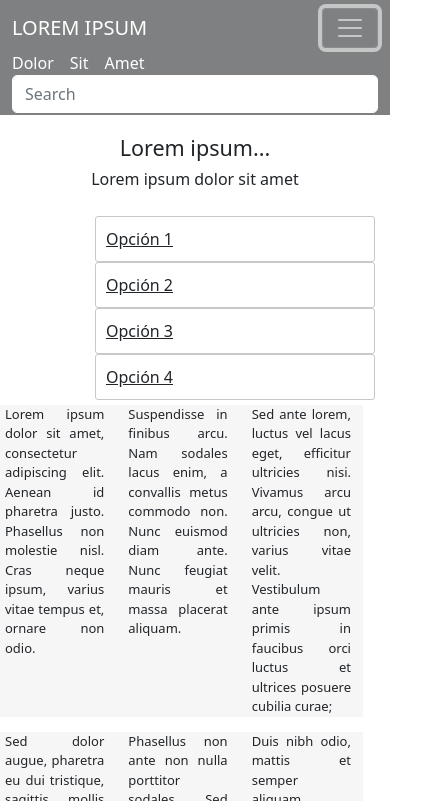
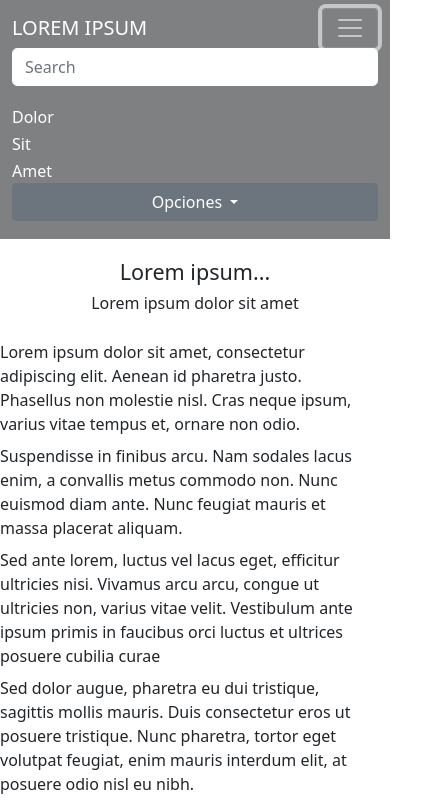
Before and after one commit to paulacastro13/sitioResponsive, a plain HTML site: page index.html in a window 390 px wide. Both pictures are taken after a click on the button "Toggle navigation". Shown: the top 801 px of the page, 435 px wide, since content can reach past the window. Drawn offline with nearby package versions, Linux system fonts and the light colour scheme.

Commit message:
Update index.html
Ajustes para que todo funcione responsive

```diff
--- a/index.html
+++ b/index.html
@@ -1,5 +1,6 @@
 <!DOCTYPE html>
 <html lang="es">
+
 <head>
   <meta charset="UTF-8">
   <meta name="viewport" content="width=device-width, initial-scale=1.0">
@@ -13,9 +14,8 @@
 <body>
   <nav class="navbar navbar-expand-lg navbar-dark">
     <div class="container" id="barraSup">
-      <div class="navbar-brand mb-0 h1">
-        LOREM IPSUM
-      </div>
+
+      <div class="navbar-brand mb-0 h1">LOREM IPSUM</div>
 
       <button class="navbar-toggler" type="button" data-bs-toggle="collapse" data-bs-target="#navbarNav"
         aria-controls="navbarNav" aria-expanded="false" aria-label="Toggle navigation">
@@ -23,21 +23,45 @@
       </button>
 
       <div class="collapse navbar-collapse" id="navbarNav">
-          <ul class="navbar-nav d-flex flex-row" style="max-width: 50%;">
-            <li class="nav-item me-3"><p class="mb-0 text-white">Dolor</p></li>
-            <li class="nav-item me-3"><p class="mb-0 text-white">Sit</p></li>
-            <li class="nav-item me-3"><p class="mb-0 text-white">Amet</p></li>
+        <form class="d-block d-lg-none w-100 mb-3">
+          <input type="search" placeholder="Search" id="buscar" class="form-control w-100">
+        </form>
+
+        <ul class="navbar-nav d-flex flex-column flex-lg-row me-lg-auto">
+          <li class="nav-item me-lg-3">
+            <p class="mb-0 text-white">Dolor</p>
+          </li>
+          <li class="nav-item me-lg-3">
+            <p class="mb-0 text-white">Sit</p>
+          </li>
+          <li class="nav-item me-lg-3">
+            <p class="mb-0 text-white">Amet</p>
+          </li>
         </ul>
 
-          <form class="d-flex ms-auto">
+        <form class="d-none d-lg-flex ms-lg-auto w-auto">
           <input type="search" placeholder="Search" id="buscar" class="form-control">
         </form>
+
+        <div class="d-block d-lg-none mb-3">
+          <div class="dropdown w-100">
+            <button class="btn btn-secondary dropdown-toggle w-100" type="button" id="menuOpciones"
+              data-bs-toggle="dropdown" aria-expanded="false">
+              Opciones
+            </button>
+            <ul class="dropdown-menu w-100 p-2" aria-labelledby="menuOpciones">
+              <li class="dropdown-item">Opción 1</li>
+              <li class="dropdown-item">Opción 2</li>
+              <li class="dropdown-item">Opción 3</li>
+              <li class="dropdown-item">Opción 4</li>
+            </ul>
+          </div>
+        </div>
       </div>
     </div>
   </nav>
 
   <main>
-
     <h4>Lorem ipsum...</h4>
 
     <div id="carruselTextos" class="carousel slide" data-bs-ride="carousel" data-bs-interval="2000">
@@ -60,13 +84,11 @@
             <h6>Phasellus non molestie nisl</h6>
           </div>
         </div>
-
       </div>
     </div>
 
-
     <div class="row">
-  <div class="col-sm-4">
+      <div class="col-lg-4 d-none d-lg-block">
         <div class="row opciones">Opción 1</div>
         <div class="row opciones">Opción 2</div>
         <div class="row opciones">Opción 3</div>
@@ -74,29 +96,36 @@
       </div>
 
       <div class="col">
-    <div class="row fila">
-      <div class="col colum">Lorem ipsum dolor sit amet, consectetur adipiscing elit. Aenean id pharetra justo. Phasellus non molestie nisl. Cras neque ipsum, varius vitae tempus et, ornare non odio. </div>
-      <div class="col colum">Suspendisse in finibus arcu. Nam sodales lacus enim, a convallis metus commodo non. Nunc euismod diam ante. Nunc feugiat mauris et massa placerat aliquam. </div>
-      <div class="col colum">Sed ante lorem, luctus vel lacus eget, efficitur ultricies nisi. Vivamus arcu arcu, congue ut ultricies non, varius vitae velit. Vestibulum ante ipsum primis in faucibus orci luctus et ultrices posuere cubilia curae;</div>
-    </div>
+        <div class="row g-2">
+          <div class="col-12 col-sm-12 col-md-6 col-lg-4">Lorem ipsum dolor sit amet, consectetur adipiscing elit. Aenean id
+            pharetra justo. Phasellus non molestie nisl. Cras neque ipsum, varius vitae tempus et, ornare non odio.</div>
+          <div class="col-12 col-sm-12 col-md-6 col-lg-4">Suspendisse in finibus arcu. Nam sodales lacus enim, a convallis
+            metus commodo non. Nunc euismod diam ante. Nunc feugiat mauris et massa placerat aliquam. </div>
+          <div class="col-12 col-sm-12 col-md-6 col-lg-4">Sed ante lorem, luctus vel lacus eget, efficitur ultricies nisi.
+            Vivamus arcu arcu, congue ut ultricies non, varius vitae velit. Vestibulum ante ipsum primis in faucibus
+            orci luctus et ultrices posuere cubilia curae</div>
 
-    <div class="row fila">
-      <div class="col colum">Sed dolor augue, pharetra eu dui tristique, sagittis mollis mauris. Duis consectetur eros ut posuere tristique. Nunc pharetra, tortor eget volutpat feugiat, enim mauris interdum elit, at posuere odio nisl eu nibh.</div>
-      <div class="col colum">Phasellus non ante non nulla porttitor sodales. Sed semper, nisl sit amet viverra fringilla, lectus mauris blandit ex, sit amet consequat sapien metus eu felis. Lorem ipsum dolor sit amet, consectetur adipiscing elit. </div>
-      <div class="col colum">Duis nibh odio, mattis et semper aliquam, maximus ac sem. Phasellus egestas arcu a nunc lacinia scelerisque. Suspendisse a ante in arcu sagittis venenatis. </div>
-    </div>
+          <div class="col-12 col-sm-12 col-md-6 col-lg-4">Sed dolor augue, pharetra eu dui tristique, sagittis mollis
+            mauris. Duis consectetur eros ut posuere tristique. Nunc pharetra, tortor eget volutpat feugiat, enim mauris
+            interdum elit, at posuere odio nisl eu nibh.</div>
+          <div class="col-12 col-sm-12 col-md-6 col-lg-4">Phasellus non ante non nulla porttitor sodales. Sed semper, nisl
+            sit amet viverra fringilla, lectus mauris blandit ex, sit amet consequat sapien metus eu felis. Lorem ipsum
+            dolor sit amet, consectetur adipiscing elit. </div>
+          <div class="col-12 col-sm-12 col-md-6 col-lg-4">Duis nibh odio, mattis et semper aliquam, maximus ac sem.
+            Phasellus egestas arcu a nunc lacinia scelerisque. Suspendisse a ante in arcu sagittis venenatis. </div>
 
-    <div class="row fila">
-      <div class="col colum">Phasellus lacinia accumsan diam. Cras volutpat ornare eleifend. Sed bibendum diam nec justo lacinia vehicula. Etiam at auctor purus, eget viverra felis.</div>
-      <div class="col colum">Morbi lorem elit, porta in odio non, sagittis mattis quam. Maecenas nec mauris in odio congue blandit. Aliquam imperdiet nisi quis ipsum lacinia, pretium rhoncus dolor suscipit. </div>
-      <div class="col"></div>
+          <div class="col-12 col-sm-12 col-md-6 col-lg-4">Phasellus lacinia accumsan diam. Cras volutpat ornare eleifend.
+            Sed bibendum diam nec justo lacinia vehicula. Etiam at auctor purus, eget viverra felis.</div>
+          <div class="col-12 col-sm-12 col-md-6 col-lg-4">Morbi lorem elit, porta in odio non, sagittis mattis quam.
+            Maecenas nec mauris in odio congue blandit. Aliquam imperdiet nisi quis ipsum lacinia, pretium rhoncus dolor
+            suscipit. </div>
+          <div class="d-none d-lg-block col-lg-4"></div>
         </div>
       </div>
-</div>
-
   </main>
 
   <script src="https://cdn.jsdelivr.net/npm/bootstrap@5.3.2/dist/js/bootstrap.bundle.min.js"></script>
 
 </body>
+
 </html>
```
Lines whose indentation alone changed are shown as unchanged.
